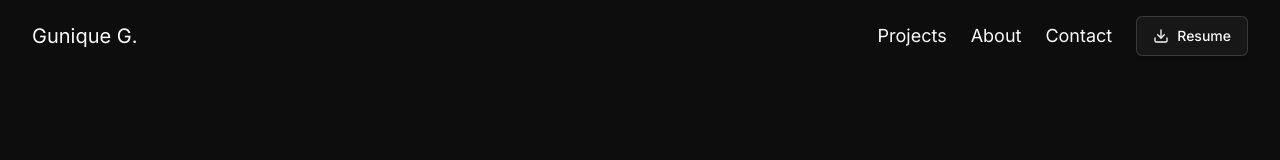
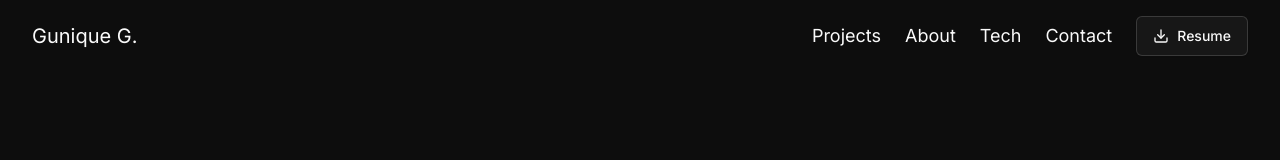
Before and after one commit to xsqu1znt/portfolio.tsx, a Next.js app: page / in a window 1280 px wide. Shown: the top 160 px of the page. Built offline with nearby package versions, Linux system fonts and the light colour scheme.

Commit message:
nav stuff

```diff
--- a/src/app/page.tsx
+++ b/src/app/page.tsx
@@ -36,9 +36,6 @@ export default function Home() {
             >
                 <ul className="nav-h-margin">
                     <li className="flex flex-col items-center gap-6">
-                        <Link href="/" className="flex justify-center w-full text-lg hover:underline" onClick={toggleNav}>
-                            Home
-                        </Link>
                         <Link
                             href="/#projects"
                             className="flex justify-center w-full text-lg hover:underline"
@@ -52,6 +49,13 @@ export default function Home() {
                             onClick={toggleNav}
                         >
                             About
+                        </Link>
+                        <Link
+                            href="/#tech"
+                            className="flex justify-center w-full text-lg hover:underline"
+                            onClick={toggleNav}
+                        >
+                            Tech
                         </Link>
                         <Link
                             href="/#contact"
--- a/src/components/Navbar.tsx
+++ b/src/components/Navbar.tsx
@@ -10,7 +10,7 @@ interface Props {
 export default function Navbar(props: Props) {
     return (
         <nav className="fixed top-0 z-[100] flex items-center justify-between w-full px-8 py-4 nav-h">
-            <Link href="/" className="text-xl cursor-pointer select-none">
+            <Link href="/#home" className="text-xl cursor-pointer select-none">
                 Gunique G.
             </Link>
 
@@ -38,6 +38,9 @@ export default function Navbar(props: Props) {
                         <Link href="#about" className="text-lg hover:underline">
                             About
                         </Link>
+                        <Link href="#tech" className="text-lg hover:underline">
+                            Tech
+                        </Link>
                         <Link href="#contact" className="text-lg hover:underline">
                             Contact
                         </Link>
--- a/src/components/sections/home/TechStack.tsx
+++ b/src/components/sections/home/TechStack.tsx
@@ -62,7 +62,7 @@ export default function TechStack() {
     }, []);
 
     return (
-        <section id="techstack" className="slide">
+        <section id="tech" className="slide">
             <div className="slide-inner slide-inner-col">
                 <div className="z-10 slide-header">
                     <h2>Tech Stack</h2>
```
